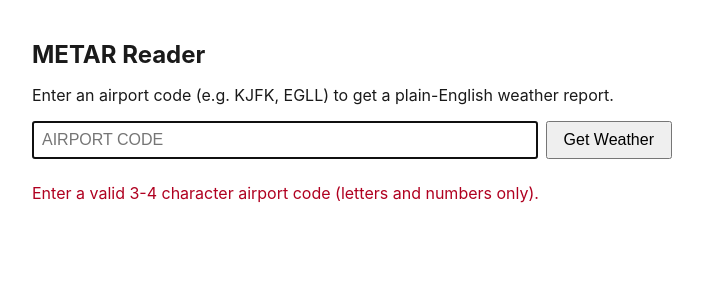
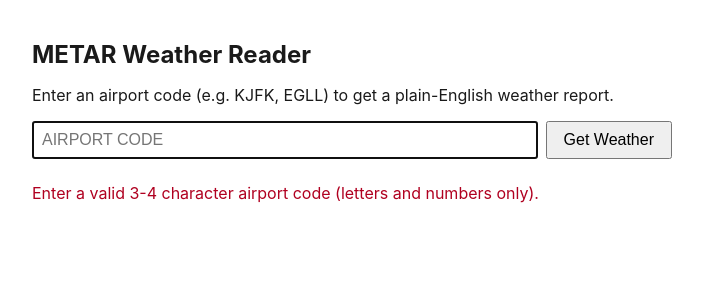
Before and after one commit to NovaManCanada/METAR-READER, a Flask app: page /metar in a window 1280 px wide. Shown: the top 300 px of the page, without its empty margins (288-991 px from the left). Run offline with Flask 3, Linux system fonts and the light colour scheme.

Commit message:
Update page title and header to METAR Weather Reader
Co-Authored-By: Claude Sonnet 5 <noreply@anthropic.com>

```diff
--- a/templates/index.html
+++ b/templates/index.html
@@ -3,7 +3,7 @@
 <head>
     <meta charset="UTF-8">
     <meta name="viewport" content="width=device-width, initial-scale=1.0">
-    <title>METAR Reader</title>
+    <title>METAR Weather Reader</title>
     <link rel="icon" type="image/svg+xml" href="{{ url_for('static', filename='favicon.svg') }}">
     <style>
         body { font-family: -apple-system, Segoe UI, Arial, sans-serif; max-width: 640px; margin: 40px auto; padding: 0 16px; color: #1a1a1a; }
@@ -18,7 +18,7 @@
     </style>
 </head>
 <body>
-    <h1>METAR Reader</h1>
+    <h1>METAR Weather Reader</h1>
     <p>Enter an airport code (e.g. KJFK, EGLL) to get a plain-English weather report.</p>
 
     <form action="/metar" method="get">
```
